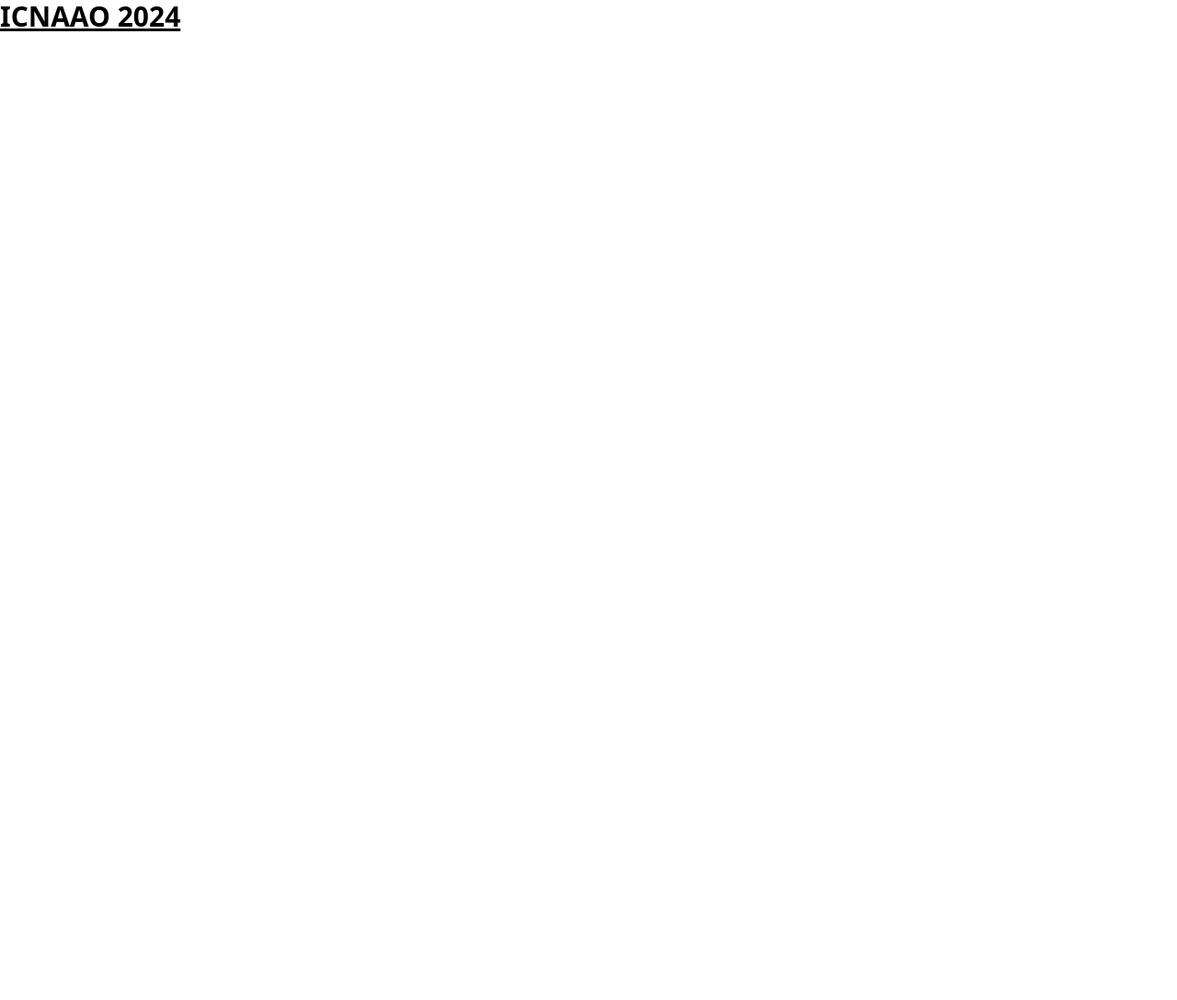
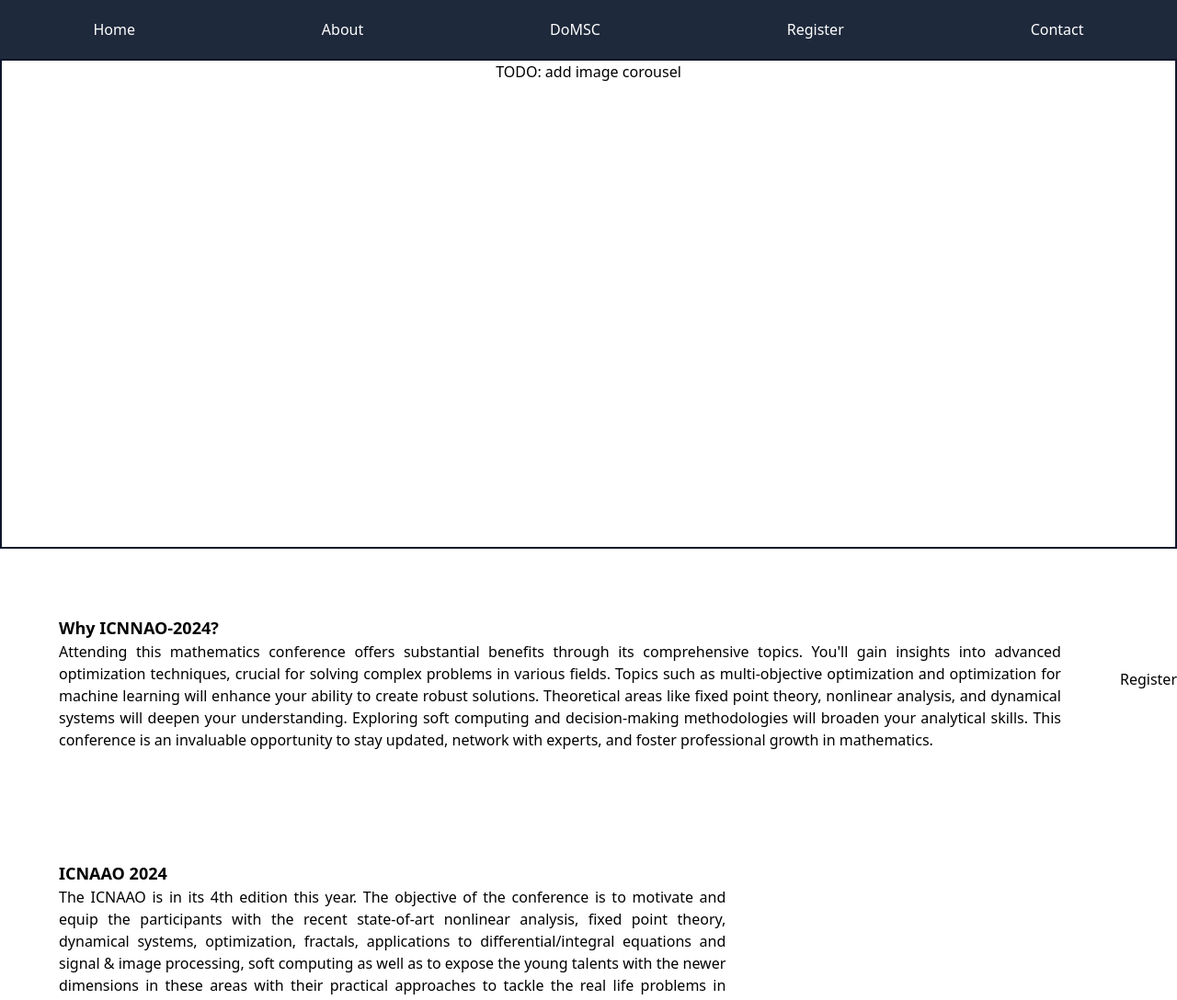
Before and after one commit to deauthe/ICNAA0-2024, a React (Vite) app: page / in a window 1280 px wide. Shown: the top 1088 px of the page at 92% size. Before the commit the page ends 800 px from the top, so only its background shows below. Built offline with nearby package versions, Linux system fonts and the light colour scheme.

Commit message:
add basic content of website

```diff
--- a/src/App.jsx
+++ b/src/App.jsx
@@ -1,8 +1,49 @@
+import {
+  Contact,
+  Container,
+  Corousel,
+  DoMSC,
+  Footer,
+  ICNAAO,
+  Navbar,
+  Register,
+} from "./components";
+
 function App() {
   return (
-    <>
-      <h1 className="text-3xl font-bold underline">ICNAAO 2024</h1>
-    </>
+    <div className="text-base">
+      <Navbar />
+      <div className="h-screen">
+        <Corousel />
+        <div className="inline-flex justify-around">
+          <Container>
+            <h2 className="text-lg font-semibold">Why ICNNAO-2024?</h2>
+            <p>
+              Attending this mathematics conference offers substantial benefits
+              through its comprehensive topics. You&apos;ll gain insights into
+              advanced optimization techniques, crucial for solving complex
+              problems in various fields. Topics such as multi-objective
+              optimization and optimization for machine learning will enhance
+              your ability to create robust solutions. Theoretical areas like
+              fixed point theory, nonlinear analysis, and dynamical systems will
+              deepen your understanding. Exploring soft computing and
+              decision-making methodologies will broaden your analytical skills.
+              This conference is an invaluable opportunity to stay updated,
+              network with experts, and foster professional growth in
+              mathematics.
+            </p>
+          </Container>
+          <button>Register</button>
+        </div>
+      </div>
+      <main className="w-2/3 min-h-screen">
+        <ICNAAO />
+        <DoMSC />
+      </main>
+      <Register />
+      <Contact />
+      <Footer />
+    </div>
   );
 }
 
--- /dev/null
+++ b/src/components/ContactUs.jsx
@@ -0,0 +1,47 @@
+export default function Contact() {
+  return (
+    <section id="contact" className="mx-auto my-4 w-3/5">
+      <h3 className="mb-4">Send us your query</h3>
+      <form className="flex flex-col w-1/2 gap-y-2 border border-slate-800 p-4 rounded-md">
+        <label htmlFor="name">Name</label>
+        <input
+          name="name"
+          id="name"
+          type="text"
+          className="border rounded-sm border-slate-800 p-2"
+          placeholder="Your name"
+          required
+        />
+        <label htmlFor="email">E-mail</label>
+        <input
+          type="email"
+          name="email"
+          id="email"
+          placeholder="Your email"
+          className="border rounded-sm border-slate-800 p-2"
+          required
+        />
+
+        <label htmlFor="query">Query</label>
+        <textarea
+          name="query"
+          id="query"
+          placeholder="Describe your query here..."
+          className="border rounded-sm border-slate-800 p-2 min-h-10"
+        />
+        <div className="inline-flex justify-between mt-4">
+          <button
+            className="px-5 py-2 border border-blue-700 rounded w-fit"
+            type="submit">
+            Cancel
+          </button>
+          <button
+            className="px-5 py-2 bg-blue-700 text-white rounded w-fit"
+            type="submit">
+            Send
+          </button>
+        </div>
+      </form>
+    </section>
+  );
+}
--- /dev/null
+++ b/src/components/DoMSC.jsx
@@ -0,0 +1,34 @@
+import { Container } from ".";
+
+export default function DoMSC() {
+  return (
+    <Container id="department">
+      <h2 className="text-lg font-semibold">
+        DEPARTMENT OF MATHEMATICS & SCIENTIFIC COMPUTING
+      </h2>
+      <div className="grid gap-y-3">
+        <p>
+          The department of Mathematics & Scientific Computing came into
+          existence in August-2009. Previously, this department was a part of
+          the formerly department of Applied Sciences & Humanities, which came
+          into existence in 1986. Presently this department has 12 regular
+          faculty members from diverse areas of specialization in Mathematics,
+          Statistics, Operational Research, Image Processing and Cryptography &
+          Network Security.
+        </p>
+        <p>
+          We have developed quality infrastructure to fulfil the needs of
+          various science and engineering mainstreams. The Department has a
+          vibrant research atmosphere backed up by good infrastructural
+          facilities.
+        </p>
+        <p>
+          The department offers B.Tech four-year program in Mathematics and
+          Computing since 2020, M.Sc. in Mathematics & Scientific Computing and
+          Ph.D. in various specializations of Mathematics, Statistics &
+          Cryptography.
+        </p>
+      </div>
+    </Container>
+  );
+}
--- /dev/null
+++ b/src/components/Footer.jsx
@@ -0,0 +1,25 @@
+export default function Footer() {
+  return (
+    <footer className="bg-slate-800 text-sm text-white py-5 px-6">
+      <div>
+        <strong>Contact Us</strong>
+        <p>
+          Department of Mathematics & Scientific Computing National Institute of
+          Technology Hamirpur - (H.P.) India-177005
+        </p>
+        <p>
+          Phone: <a href="tel:01972-254108">01972-254108</a> |{" "}
+          <a href="tel:+91-9882487678">+91-9882487678</a>
+        </p>
+        <p>
+          E-mail:{" "}
+          <a href="mailto:icnaao2024@nith.ac.in">icnaao2024@nith.ac.in</a>
+          <a href="mailto:icnaao2024@gmail.com">icnaao2024@gmail.com</a>
+        </p>
+      </div>
+      <div className="w-full mt-8 text-center">
+        All rights reserved to DoMSC, NIT Hamirpur, 177005
+      </div>
+    </footer>
+  );
+}
--- /dev/null
+++ b/src/components/ICNAAO.jsx
@@ -0,0 +1,23 @@
+import { Container } from ".";
+
+export default function ICNAAO() {
+  return (
+    <Container id="about">
+      <div>
+        <h2 className="text-lg font-semibold">ICNAAO 2024</h2>
+        <p>
+          The ICNAAO is in its 4th edition this year. The objective of the
+          conference is to motivate and equip the participants with the recent
+          state-of-art nonlinear analysis, fixed point theory, dynamical
+          systems, optimization, fractals, applications to differential/integral
+          equations and signal & image processing, soft computing as well as to
+          expose the young talents with the newer dimensions in these areas with
+          their practical approaches to tackle the real life problems in
+          engineering, medical and social sciences & the Ramanujan&apos;s
+          Conjectures so that the participants can take up various challenges in
+          future.
+        </p>
+      </div>
+    </Container>
+  );
+}
--- /dev/null
+++ b/src/components/Navbar.jsx
@@ -0,0 +1,23 @@
+export default function Navbar() {
+  return (
+    <nav className="sticky top-0 left-0 w-full text-white h-16 bg-slate-800">
+      <ul className="inline-flex items-center justify-around h-full w-full">
+        <li>
+          <a href="/">Home</a>
+        </li>
+        <li>
+          <a href="#about">About</a>
+        </li>
+        <li>
+          <a href="#department">DoMSC</a>
+        </li>
+        <li>
+          <a href="#register">Register</a>
+        </li>
+        <li>
+          <a href="#contact">Contact</a>
+        </li>
+      </ul>
+    </nav>
+  );
+}
--- /dev/null
+++ b/src/components/Register.jsx
@@ -0,0 +1,49 @@
+import { Container } from ".";
+
+export default function Register() {
+  return (
+    <Container id="register">
+      <h2 className="text-center font-semibold mb-3 text-3xl">Register</h2>
+      <div className="grid gap-3">
+        <p>
+          There are two categories of registration: Contributor or Attendee. An
+          attendee can register any time before last date of registration.
+          However, a contributor need to wait untill her/his abstract is
+          accepted. After the notification of such acceptance by email, they can
+          pay fee and register. If a contributor pays fee before acceptance of
+          abstract and the abstract is not accepted later, the paid fee shall
+          not be refunded.
+        </p>
+        <p>
+          Please enter your paper ID in remarks column while making the payment.
+          If you are attendee then mention the same in remarks. After payment,
+          please fill out the REGISTRATION FORM with your details to complete
+          the registration process. For student registrations, please upload
+          valid proof and SBI Collect receipt together as a single PDF in the
+          Google Form Authors from outside India may use the following details
+          for registration:Bank Name: State Bank of India Account Number:
+          11159548375 Name in the Account: Director NIT Hamirpur IFSC:
+          SBIN0010367 MICR Code: 177 002 003 SWIFT Code: SBININBB277 The
+          abstract paper should be at most 2 pages including figures and
+          references. The authors are encouraged to prepare their abstract
+          submissions both in Word/Latex and pdf. The abstract format is
+          available at Abstract Format. The latex format is available at Latex
+          Format. In case you face any difficulty downloading the format, write
+          to us at{" "}
+          <a
+            className="underline text-blue-600 font-semibold"
+            href="mailto:icnaao2024@gmail.com">
+            icnaao2024@gmail.com
+          </a>{" "}
+          or{" "}
+          <a
+            className="underline text-blue-600 font-semibold"
+            href="mailto:icnaao2024@nith.ac.in">
+            icnaao2024@nith.ac.in
+          </a>{" "}
+          .
+        </p>
+      </div>
+    </Container>
+  );
+}
--- /dev/null
+++ b/src/components/assets/Container.jsx
@@ -0,0 +1,8 @@
+// eslint-disable-next-line react/prop-types
+export default function Container({ children, id = "" }) {
+  return (
+    <div id={id} className="w-full mt-2 p-16 text-justify">
+      {children}
+    </div>
+  );
+}
--- /dev/null
+++ b/src/components/assets/Corousel.jsx
@@ -0,0 +1,7 @@
+export default function Corousel() {
+  return (
+    <section className="w-screen h-2/3 text-center border-2 border-slate-900">
+      TODO: add image corousel
+    </section>
+  );
+}
--- /dev/null
+++ b/src/components/index.js
@@ -0,0 +1,19 @@
+import Contact from "./ContactUs";
+import Container from "./assets/Container";
+import Corousel from "./assets/Corousel";
+import DoMSC from "./DoMSC";
+import Footer from "./Footer";
+import ICNAAO from "./ICNAAO";
+import Navbar from "./Navbar";
+import Register from "./Register";
+
+export {
+  Contact,
+  Container,
+  Corousel,
+  DoMSC,
+  Footer,
+  ICNAAO,
+  Navbar,
+  Register,
+};
```
